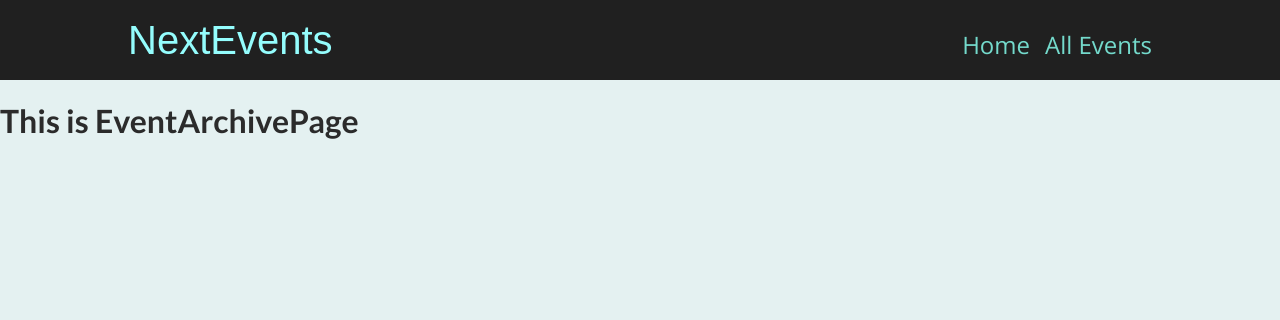
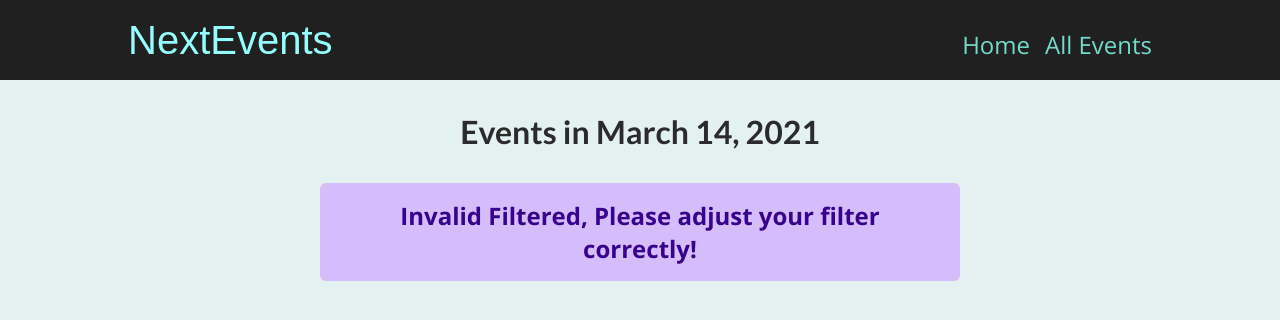
Before and after one commit to ProMehedi/nextevents, a Next.js app: page /events in a window 1280 px wide. Shown: the top 320 px of the page. Built offline with nearby package versions, Linux system fonts and the light colour scheme.

Commit message:
Show Filtered Events & Alert

```diff
--- a/components/events/EventList.js
+++ b/components/events/EventList.js
@@ -9,7 +9,7 @@ const EventList = ({ events }) => {
           key={event.id}
           id={event.id}
           title={event.title}
-          image={event.image}
+          image={`/${event.image}`}
           date={event.date}
           location={event.location}
         />
--- /dev/null
+++ b/components/events/ResultTitle.js
@@ -0,0 +1,26 @@
+const ResultTitle = ({ date }) => {
+  const readableDate = new Date(date).toLocaleDateString('en-us', {
+    day: 'numeric',
+    month: 'long',
+    year: 'numeric',
+  })
+  return (
+    <>
+      <div className='title'>
+        <h1>Events in {readableDate}</h1>
+      </div>
+      <style jsx>
+        {`
+          .title {
+            margin: 2rem auto;
+            width: 90%;
+            max-width: 40rem;
+            text-align: center;
+          }
+        `}
+      </style>
+    </>
+  )
+}
+
+export default ResultTitle
--- /dev/null
+++ b/components/ui/ErrorAlert.js
@@ -0,0 +1,23 @@
+const ErrorAlert = ({ children }) => {
+  return (
+    <>
+      <div className='alert'>{children}</div>
+      <style jsx>{`
+        .alert {
+          margin: 1rem auto;
+          padding: 1rem 2rem;
+          width: 90%;
+          max-width: 40rem;
+          background-color: #d5bdfc;
+          color: #38028d;
+          font-weight: bold;
+          font-size: 1.5rem;
+          text-align: center;
+          border-radius: 6px;
+        }
+      `}</style>
+    </>
+  )
+}
+
+export default ErrorAlert
--- a/pages/events/[...slug].js
+++ b/pages/events/[...slug].js
@@ -1,10 +1,65 @@
-import React from 'react'
+import { useRouter } from 'next/router'
+import EventList from '../../components/events/EventList'
+import ResultTitle from '../../components/events/ResultTitle'
+import Button from '../../components/ui/Button'
+import ErrorAlert from '../../components/ui/ErrorAlert'
+import { getFilteredEvents } from '../../dummy-data'
 
 const EventArchivePage = () => {
+  const router = useRouter()
+  const { slug } = router.query
+
+  if (!slug) {
+    return (
+      <center>
+        <h1>Loading...</h1>
+      </center>
+    )
+  }
+
+  const year = Number(slug[0])
+  const month = Number(slug[1])
+
+  const date = Date(year, month - 1)
+
+  if (
+    isNaN(year) ||
+    isNaN(month) ||
+    year > 2030 ||
+    year < 2021 ||
+    month > 12 ||
+    month < 1
+  ) {
+    return (
+      <center>
+        <ResultTitle date={date} />
+        <ErrorAlert>
+          Invalid Filtered, Please adjust your filter correctly!
+        </ErrorAlert>
+      </center>
+    )
+  }
+
+  const events = getFilteredEvents({ year, month })
+
+  if (!events || events.length === 0) {
+    return (
+      <center>
+        <ResultTitle date={date} />
+        <ErrorAlert>No Events Found!</ErrorAlert>
+        <Button link='/events'>Brose All Events</Button>
+      </center>
+    )
+  }
+
   return (
-    <div>
-      <h1>This is EventArchivePage</h1>
-    </div>
+    <>
+      <ResultTitle date={date} />
+      <center>
+        <Button link='/events'>Brose All Events</Button>
+      </center>
+      <EventList events={events} />
+    </>
   )
 }
 
```
